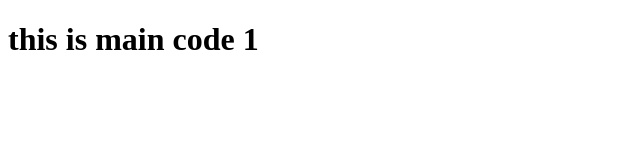
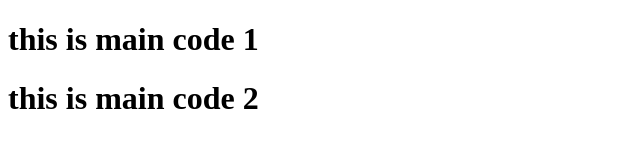
Before and after one commit to Basha225/git-practice-1, a plain HTML site: page conflict/index.html in a window 1280 px wide. Shown: the whole page, without its empty margins (0-640 px from the left). Drawn offline with Linux system fonts and the light colour scheme.

Commit message:
main code 2

```diff
--- a/conflict/index.html
+++ b/conflict/index.html
@@ -7,5 +7,6 @@
 </head>
 <body>
     <h1>this is main code 1</h1>
+    <h1>this is main code 2</h1>
 </body>
 </html>
```
